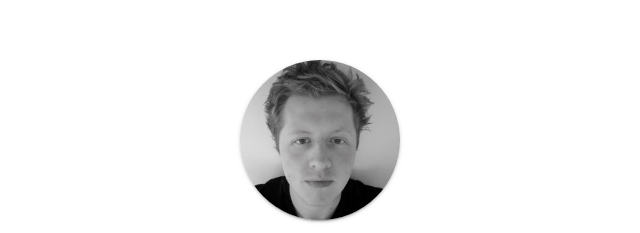
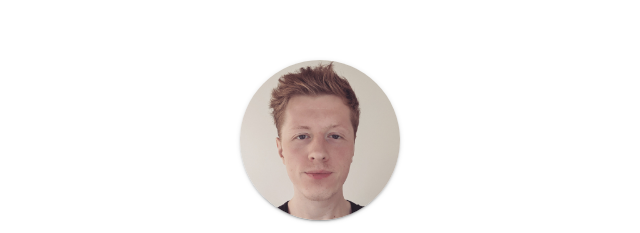
Before and after one commit to lukeribchester/luke.gr, a plain HTML site: page index.html in a window 1280 px wide. Shown: the part 118-351 px from the top of the page, without its empty margins (320-960 px from the left). Drawn offline with Linux system fonts and the light colour scheme.

Commit message:
Update portrait

```diff
--- a/index.html
+++ b/index.html
@@ -26,7 +26,7 @@
 <body>
 <div class="container">
     <header>
-        <img class="profile" src="images/profile.jpg" alt="Profile picture">
+        <img class="profile" src="images/portrait.jpg" alt="Profile picture">
         <h1>Luke Gareth Ribchester</h1>
         <h2>Software Engineer</h2>
 
```
Also changed, not shown: images/portrait.jpg (added), images/profile.jpg (deleted).
